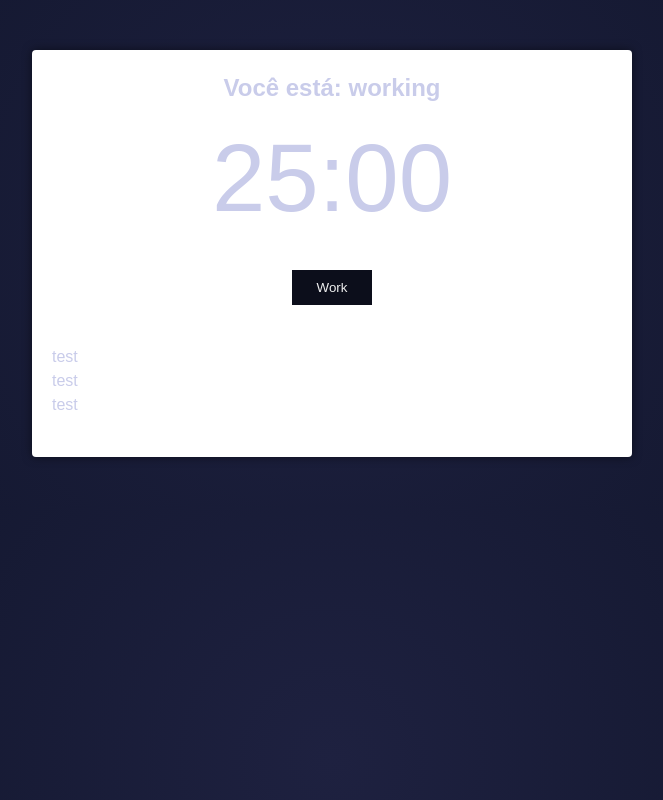
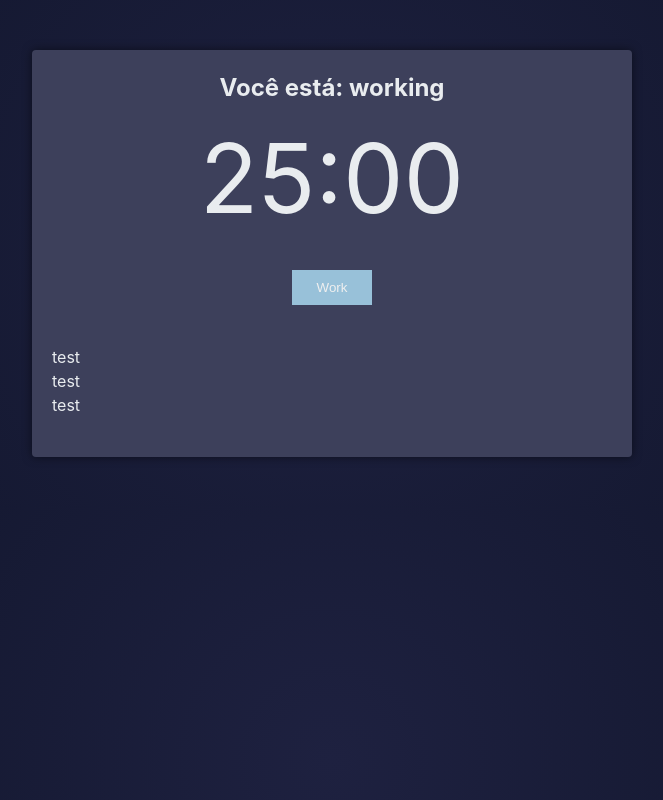
Before and after one commit to marcoswlrich/pomodoro_app, a React (Create React App) app: page / in a window 1280 px wide. Shown: the whole page, without its empty margins (308-971 px from the left). Built offline with nearby package versions, Linux system fonts and the light colour scheme.

Commit message:
Ajustes background

```diff
--- a/src/index.css
+++ b/src/index.css
@@ -6,9 +6,8 @@
 }
 
 body {
-  font-family: sans-serif;
-  color: #c9ccea;
-  background: rgb(39,42,85);
+  font-family: -apple-system, BlinkMacSystemFont, 'Segoe UI', Roboto, Oxygen, Ubuntu, Cantarell, 'Open Sans', 'Helvetica Neue', sans-serif;
+  color: #e9ecef;
   background: radial-gradient(circle, #1E2140 0%, #151932 65%);
   transition: background-color 300ms ease-in-out;
   line-height: 1.5
@@ -20,7 +19,7 @@
 }
 
 .working {
-  background: #EF5D50;
+  background: #293241;
 }
 
 .hidden {
@@ -28,7 +27,7 @@
 }
 
 .pomodoro {
-  background: #fff;
+  background: #3d405b;
   margin: 50px 20px;
   padding: 20px;
   border-radius: 4px;
@@ -53,7 +52,7 @@
 
 .pomodoro button {
   color:#efefef;
-  background: #0C0E1B;
+  background: #98c1d9;
   border: none;
   cursor: pointer;
   padding: 10px 25px;
@@ -62,7 +61,7 @@
 }
 
 .working .pomodoro button {
-  background: #EF5D50;
+  background: #ee6c4d;
   color: #fff;
 }
 
```
